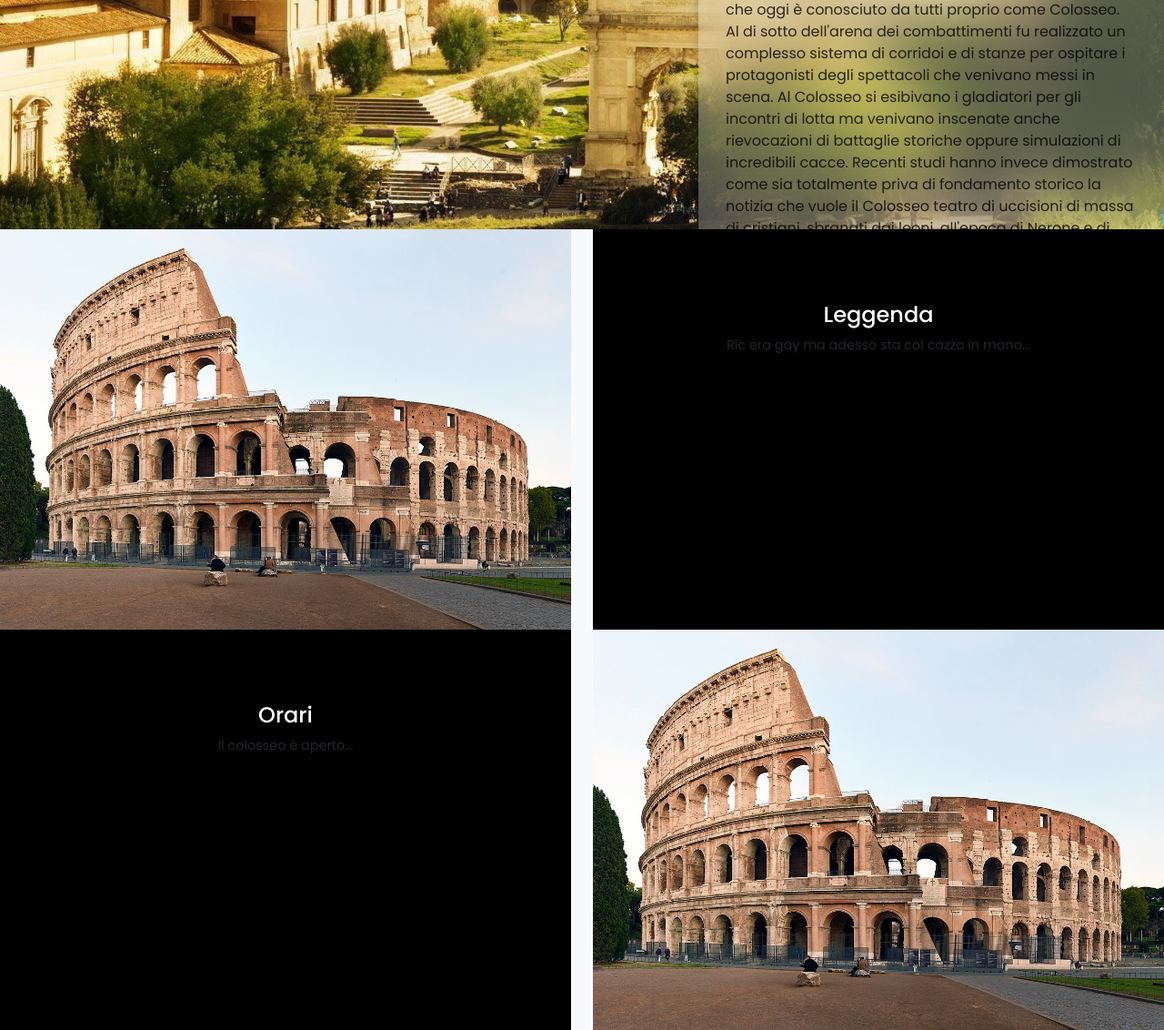
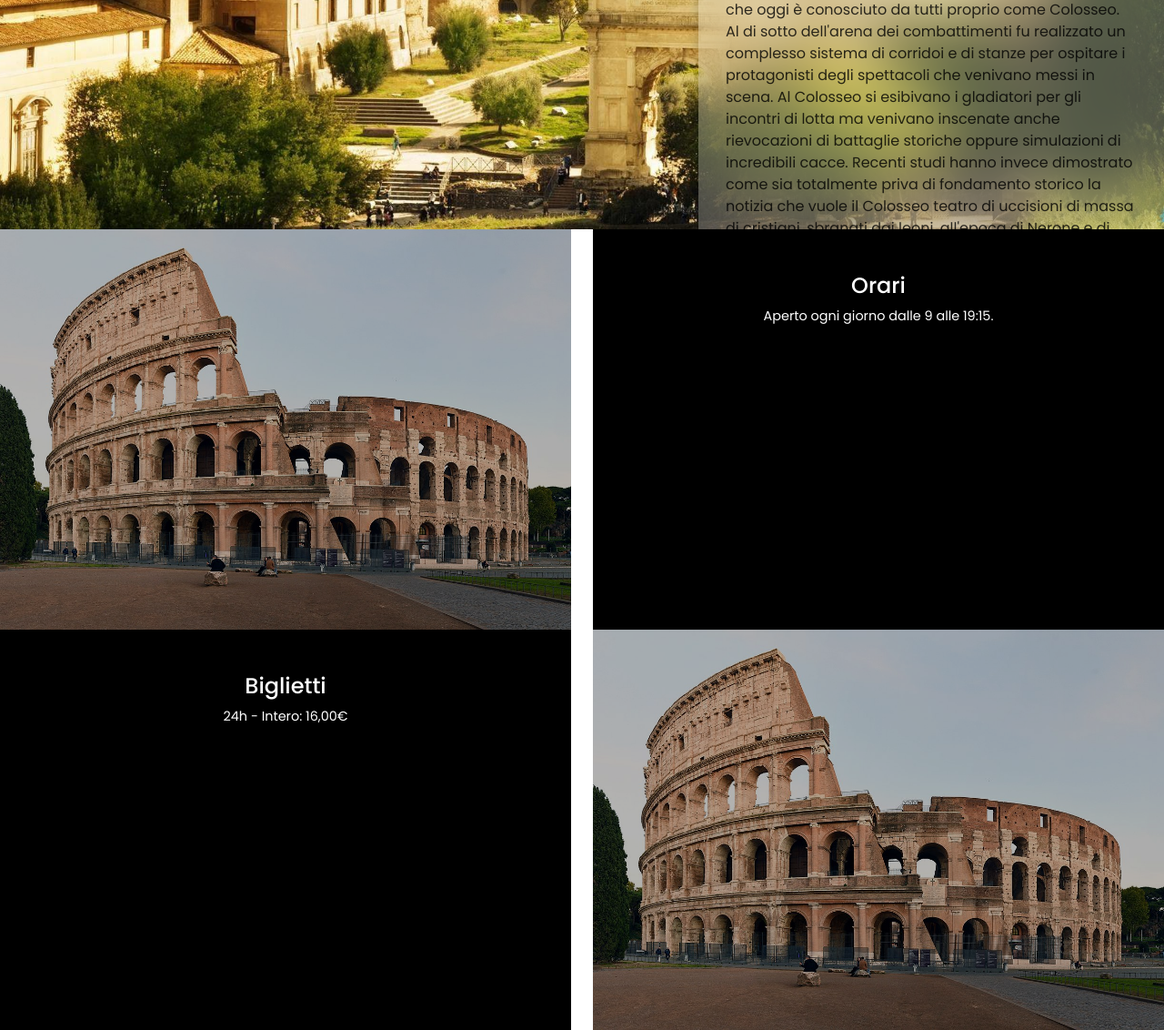
Before and after one commit to AquilaTM/LTW, a PHP site: page /pagina-interna.html in a window 1280 px wide. Shown: the part 2198-3330 px from the top of the page at 91% size. Run offline with PHP 8.4, Linux system fonts and the light colour scheme.

Commit message:
update 27/04

```diff
--- a/assets/css/style-pagina-interna.css
+++ b/assets/css/style-pagina-interna.css
@@ -6,9 +6,10 @@
 body{
     margin: 0;
     overflow-x: hidden;
+    background-color: #fff;
 }
 
-h1,h2,h3,h4, p{
+h1,h2,h3,h4,p{
     font-family: 'Poppins', sans-serif;
 }
 
@@ -195,11 +196,13 @@ h1,h2,h3,h4, p{
 }
 
 .terza-parte {
-    background-color: rgba(248, 249, 250, 1);
-  }
-  .terza.parte .featured-text {
+    background-color: #fff;
+}
+
+.terza.parte .featured-text {
     padding: 32px;
-  }
+}
+
   @media (min-width: 992px) {
     .projects-section .featured-text {
       padding: 0 0 0 32px;
@@ -253,50 +256,39 @@ h1,h2,h3,h4, p{
     color: rgba(0, 0, 0, 0.8);
 }
 
-.riga-uno{
-    background-color: rgba(0,0,0, 1);
+.row{
+   margin-bottom: 0px !important;
 }
-.terza-parte-text{
+
+.terza{
     padding: 48px;
     font-size: 90%;
     width: 100%;
+    height: 100%;
     margin-right: auto ;
     margin-left: auto ;
+    background-color: #000;
 }
 
 .titolo_terza{
     color: rgba(255, 255, 255, 1);
     margin-bottom: 8px;
 }
+
+.descrizione_terza{
+    color: #fff;
+}
+
 .img-terza{
     max-width: 100%;
     height: auto;
+    filter: brightness(70%);
 }
 
 @media (min-width: 992px) {
     .terza-parte-text {
       padding: 5rem;
     }
-}
-.mb-3 {
-    margin-bottom: 16px !important;
-}
-
-.mb-4 {
-    margin-bottom: 24px !important;
-}
-.mb-5 {
-    margin-bottom: 48rem !important;
-}
-.mb-lg-0 {
-    margin-bottom: 0 !important;
-}
-.mb-lg-5 {
-    margin-bottom: 48px !important;
-  }
-.px-lg-5 {
-    padding-right: 48px !important;
-    padding-left: 48px !important;
 }
 
 .text-center {
@@ -324,6 +316,7 @@ h1,h2,h3,h4, p{
     width: 41%;
 }
 .col-lg-6 {
+    /* padding: 0 !important; */
     flex: 0 0 auto;
     width: 50%;
 }
--- a/pagina-interna.html
+++ b/pagina-interna.html
@@ -98,16 +98,12 @@
             </div>
         </div>
         <!-- riga uno-->
-        <div class="row mb-5 mb-lg-0 justify-content-center">
-            <div class="col-lg-6"><img class="img-terza" src="assets/img/bg-colosseo.jpg" alt="..." /></div>
+        <div class="row justify-content-center">
+            <div class="col-lg-6"><img class="img-terza" src="assets/img/bg-colosseo.jpg"/></div>
             <div class="col-lg-6">
-                <div class="riga-uno text-center h-100 terza-parte">
-                    <div class="d-flex h-100">
-                        <div class="terza-parte-text text-center text-lg-left">
-                            <h4 class="titolo_terza">Leggenda</h4>
-                            <p class="descrizione_terza ">Ric era gay ma adesso sta col cazzo in mano...</p>
-                        </div>
-                    </div>
+                <div class="terza text-center text-lg-left">
+                    <h4 class="titolo_terza">Orari</h4>
+                    <p class="descrizione_terza">Aperto ogni giorno dalle 9 alle 19:15.</p>
                 </div>
             </div>
         </div>
@@ -115,13 +111,9 @@
         <div class="row justify-content-center">
             <div class="col-lg-6"><img class="img-terza" src="assets/img/bg-colosseo.jpg" alt="..." /></div>
             <div class="col-lg-6 order-lg-first">
-                <div class="riga-uno text-center h-100 terza-parte">
-                    <div class="d-flex h-100">
-                        <div class="terza-parte-text text-center text-lg-left">
-                            <h4 class="titolo_terza">Orari</h4>
-                            <p class="descrizione_terza ">Il colosseo è aperto...</p>
-                        </div>
-                    </div>
+                <div class="terza text-center h-100">
+                    <h4 class="titolo_terza">Biglietti</h4>
+                    <p class="descrizione_terza ">24h - Intero: 16,00€</p>
                 </div>
             </div>
         </div>
```
